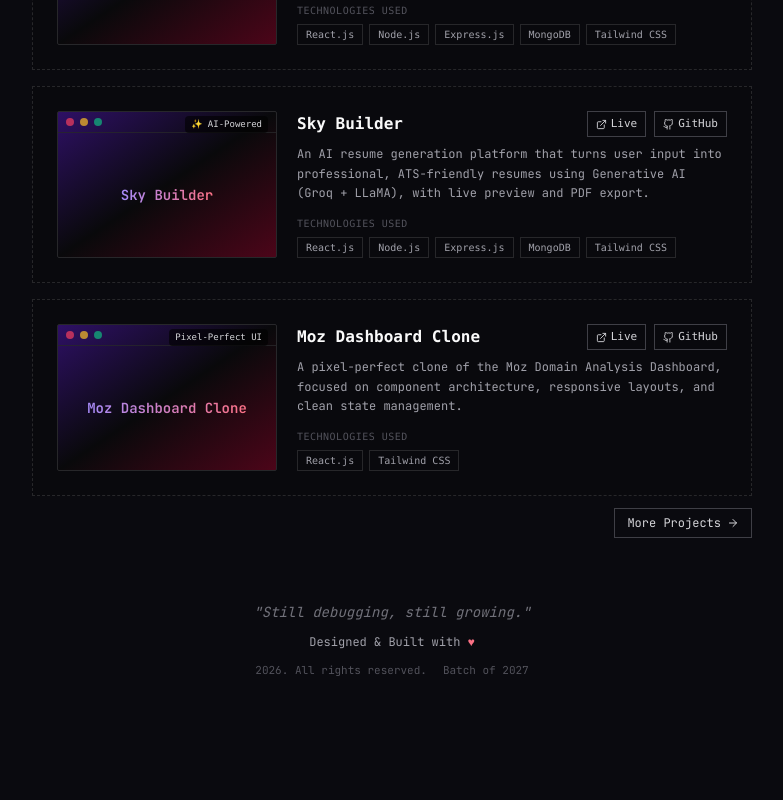
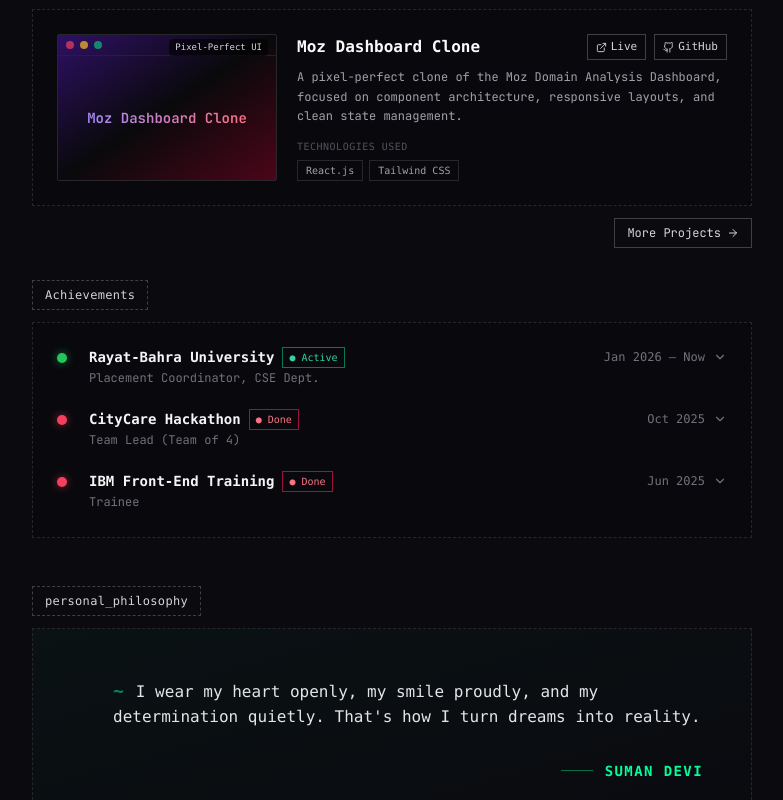
Before and after one commit to Suman0703/suman-portfolio, a React (Vite) app: page / in a window 1280 px wide. Shown: the part 2000-2800 px from the top of the page, without its empty margins (248-1031 px from the left). Before the commit the page ends 2742 px from the top, so only its background shows below. Built offline with nearby package versions, Linux system fonts and the light colour scheme.

Commit message:
feat(portfolio): add personal quote section and refine portfolio content

```diff
--- /dev/null
+++ b/src/components/Quote.jsx
@@ -0,0 +1,43 @@
+import React from "react";
+import Bracket from "./Bracket";
+
+export default function Quote() {
+  return (
+    <div className="space-y-3 pt-6 pb-2">
+      <Bracket>personal_philosophy</Bracket>
+
+      <div className="relative group">
+        {/* Ambient neon glow that activates on hover */}
+        <div className="absolute -inset-[1px] bg-gradient-to-r from-neon/30 via-zinc-800/0 to-zinc-800/0 opacity-0 group-hover:opacity-100 transition-opacity duration-700 rounded-sm blur-sm"></div>
+
+        {/* Main Panel with a faint static neon tint */}
+        <div className="relative border border-dashed border-zinc-800 bg-[#0a0a0f] bg-gradient-to-br from-neon/[0.03] to-transparent p-8 sm:p-12 overflow-hidden">
+
+          {/* Chunky SVG Quote Marks mimicking your reference image */}
+          <svg
+            className="absolute -top-2 -left-2 sm:top-4 sm:left-4 w-32 h-32 sm:w-40 sm:h-40 text-zinc-800/30 -z-10 select-none pointer-events-none"
+            fill="currentColor"
+            viewBox="0 0 32 32"
+            aria-hidden="true"
+          >
+            <path d="M10 8c-3.3 0-6 2.7-6 6v10h10V14H8c0-1.1.9-2 2-2h2V8zm14 0c-3.3 0-6 2.7-6 6v10h10V14h-6c0-1.1.9-2 2-2h2V8z" />
+          </svg>
+
+          <div className="relative z-10 sm:pl-8">
+            <p className="text-zinc-200 font-mono text-sm sm:text-base leading-loose max-w-3xl">
+              <span className="text-neon/50 mr-3 text-lg font-bold">~</span>
+              I wear my heart openly, my smile proudly, and my determination quietly. That's how I turn dreams into reality.
+            </p>
+
+            <div className="mt-8 flex items-center justify-end gap-3">
+              <div className="h-[1px] w-8 bg-neon/40"></div>
+              <span className="font-semibold text-neon font-mono text-sm uppercase tracking-widest">
+                Suman Devi
+              </span>
+            </div>
+          </div>
+        </div>
+      </div>
+    </div>
+  );
+}
--- a/src/components/Skills.jsx
+++ b/src/components/Skills.jsx
@@ -17,6 +17,7 @@ const skillsData = [
   { name: "SQL", color: "#60A5FA" },
   { name: "Python", color: "#FACC15" },
   { name: "C++", color: "#3B82F6" },
+  { name: "C", color: "#F05032" },
 ];
 
 export default function Skills() {
--- a/src/pages/Home.jsx
+++ b/src/pages/Home.jsx
@@ -6,6 +6,7 @@ import Experience from "../components/Achievements";
 import GithubStats from "../components/GithubStats";
 import Projects from "../components/Projects";
 import Footer from "../components/Footer";
+import Quote from "../components/Quote";
 import Achievements from "../components/Achievements";
 
 export default function Home() {
@@ -31,11 +32,12 @@ export default function Home() {
       </div>
 
       <Skills />
-      <Achievements />
 
       <GithubStats />
 
       <Projects />
+      <Achievements />
+      <Quote />
       <Footer />
     </div>
   );
```
